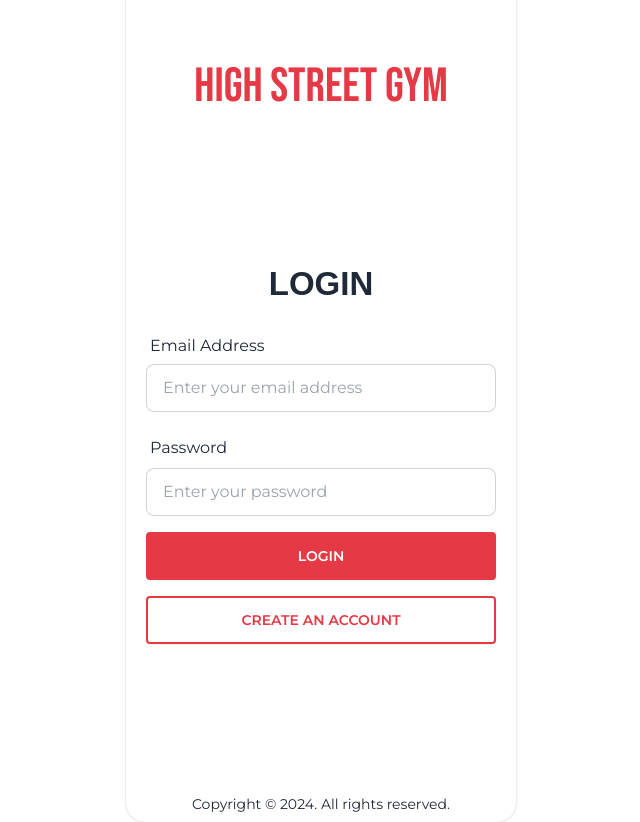
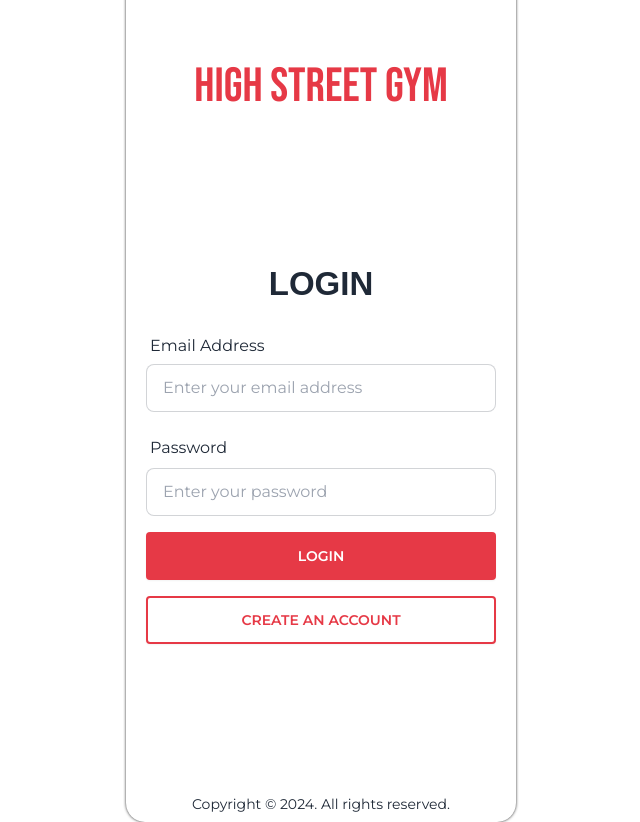
Before and after one commit to Dillind/high-street-gym, a React (Vite) app in the folder frontend/: page / in a window 1280 px wide. Shown: the whole page, without its empty margins (319-959 px from the left). Built offline with nearby package versions, Linux system fonts and the light colour scheme; a web font is replaced by a local one.

Commit message:
changed max-container alpha value

```diff
--- a/frontend/src/index.css
+++ b/frontend/src/index.css
@@ -31,7 +31,7 @@ body {
     height: 844px;
     border-radius: 19px;
     background-color: #fff;
-    box-shadow: 0 0 2px 0 rgba(15, 15, 15, 0.28);
+    box-shadow: 0 0 3px 0 rgba(15, 15, 15, 0.9);
     position: relative;
     display: flex;
     flex-direction: column;
```
